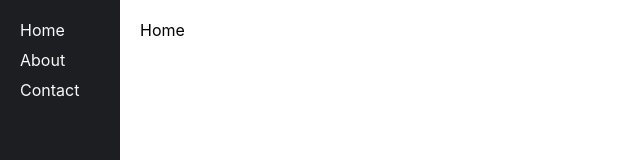
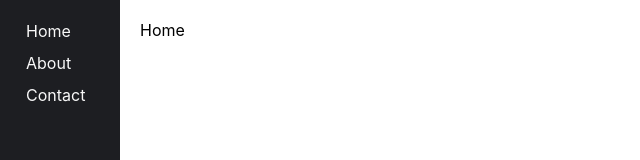
Before and after one commit to frontend-joe/react-wavy-transitions, a React (Create React App) app: page / in a window 1280 px wide. Shown: the top 160 px of the page, without its empty margins (0-640 px from the left). Built offline with nearby package versions, Linux system fonts and the light colour scheme.

Commit message:
fixing reactDOM warning and adding wave color option to wavy-link

```diff
--- a/src/index.css
+++ b/src/index.css
@@ -22,22 +22,6 @@ main {
   padding: 20px;
 }
 
-a {
-  text-decoration: none;
-}
-a:link {
-  color: #f9f9f9;
-}
-a:visited {
-  color: #f9f9f9;
-}
-a:hover {
-  color: #f9f9f9;
-}
-a:active {
-  color: #f9f9f9;
-}
-
 ul {
   display: grid;
   gap: 10px;
--- a/src/layout/Nav.tsx
+++ b/src/layout/Nav.tsx
@@ -4,13 +4,19 @@ export const Nav = () => (
   <nav>
     <ul>
       <li>
-        <WavyLink to="/">Home</WavyLink>
+        <WavyLink to="/" color="#ff44fd">
+          Home
+        </WavyLink>
       </li>
       <li>
-        <WavyLink to="/about">About</WavyLink>
+        <WavyLink to="/about" color="#8f44fd">
+          About
+        </WavyLink>
       </li>
       <li>
-        <WavyLink to="/contact">Contact</WavyLink>
+        <WavyLink to="/contact" color="#2f44fd">
+          Contact
+        </WavyLink>
       </li>
     </ul>
   </nav>
--- a/src/library/WavyContainer.tsx
+++ b/src/library/WavyContainer.tsx
@@ -1,5 +1,3 @@
-import { WavyWaves } from "./WavyWaves";
-
 export const WavyContainer = () => (
   <div id="react-wavy-transitions__container"></div>
 );
--- a/src/library/WavyLink.tsx
+++ b/src/library/WavyLink.tsx
@@ -1,38 +1,42 @@
 import { FC, MouseEvent } from "react";
-import ReactDOM from "react-dom";
+import { createRoot } from "react-dom/client";
 import { useNavigate } from "react-router-dom";
 import { WavyLinkProps } from ".";
 import { WavyWaves } from "./WavyWaves";
 
-export const WavyLink: FC<WavyLinkProps> = ({ to, children }) => {
+export const WavyLink: FC<WavyLinkProps> = ({ to, children, color }) => {
   const navigate = useNavigate();
 
-  const handleClick = (e: MouseEvent<HTMLAnchorElement> | undefined) => {
+  const handleClick = (e: MouseEvent<HTMLButtonElement> | undefined) => {
     e?.preventDefault();
 
     if (!document.getElementById("react-wavy-transitions__waves")) {
       // change the url in address bar
-      window.history.pushState("object or string", "Title", to);
+      window.history.pushState("", "", to);
+
+      // get access to wave container
+      const waves = createRoot(
+        document.getElementById("react-wavy-transitions__container")!
+      );
 
       // show the waves
-      ReactDOM.render(
-        <WavyWaves />,
-        document.getElementById("react-wavy-transitions__container")
-      );
+      waves.render(<WavyWaves color={color} />);
 
       // do the route change
-      setTimeout(() => {
-        navigate(to);
-      }, 750); // duration will be the same as total wave transition
+      setTimeout(() => navigate(to), 750); // half total animation
+
+      // hide the waves
+      setTimeout(() => waves.unmount(), 1500); // total animation
     }
   };
 
   return (
-    <a
-      href={"#"}
-      onClick={(e: MouseEvent<HTMLAnchorElement> | undefined) => handleClick(e)}
+    <button
+      type="button"
+      className="react-wavy-transitions__wavy-link"
+      onClick={(e: MouseEvent<HTMLButtonElement> | undefined) => handleClick(e)}
     >
       {children}
-    </a>
+    </button>
   );
 };
--- a/src/library/WavyWaves.tsx
+++ b/src/library/WavyWaves.tsx
@@ -1,101 +1,21 @@
-import { useEffect, useState } from "react";
-import ReactDOM from "react-dom";
+import { FC, useEffect, useState } from "react";
 import Chart from "react-apexcharts";
 import "./styles.css";
+import { getOptions } from "./options";
 
-const options = {
-  chart: {
-    id: "basic-bar",
-    toolbar: {
-      show: false,
-    },
-    zoom: {
-      enabled: false,
-    },
-    animations: {
-      enabled: true,
-      speed: 1,
-      dynamicAnimation: {
-        speed: 750,
-      },
-      animateGradually: {
-        enabled: true,
-        delay: 0,
-      },
-    },
-  },
-  fill: {
-    opacity: 1,
-    type: "solid",
-  },
-  grid: {
-    show: false,
-    padding: {
-      top: -30,
-      left: -10,
-      bottom: -16,
-      right: 0,
-    },
-  },
-  tooltip: {
-    enabled: false,
-  },
-  dataLabels: {
-    enabled: false,
-  },
-  stroke: {
-    show: false,
-  },
-  xaxis: {
-    labels: {
-      show: false,
-    },
-    dataLabels: {
-      show: false,
-    },
-    markers: {
-      enabled: false,
-    },
-    axisTicks: {
-      show: false,
-    },
-    axisBorder: {
-      show: false,
-    },
-  },
-  yaxis: {
-    max: 3,
-    min: 0,
-    labels: {
-      show: false,
-    },
-    axisTicks: {
-      show: false,
-    },
-    axisBorder: {
-      show: false,
-    },
-  },
+type Props = {
+  color?: string;
 };
 
-export const WavyWaves = () => {
+export const WavyWaves: FC<Props> = ({ color }) => {
   const [seriesA, setSeriesA] = useState<number[]>([3, 1, 2, 1, 3]);
   const [seriesB, setSeriesB] = useState<number[]>([1, 3, 2, 3, 2]);
 
+  const options = getOptions(color!);
+
   useEffect(() => {
     setSeriesB([3, 3, 3, 3, 3]);
-
-    setTimeout(() => {
-      setSeriesA([0, 0, 0, 0, 0]);
-    }, 750);
-
-    setTimeout(() => {
-      const wavyContainer = document.getElementById(
-        "react-wavy-transitions__container"
-      )!;
-
-      ReactDOM.unmountComponentAtNode(wavyContainer);
-    }, 1500);
+    setTimeout(() => setSeriesA([0, 0, 0, 0, 0]), 750); // half total animation
   }, []);
 
   return (
--- a/src/library/index.d.ts
+++ b/src/library/index.d.ts
@@ -3,6 +3,7 @@ import { ReactNode } from "react";
 export type WavyLinkProps = {
   to: string;
   children: ReactNode;
+  color?: string;
 };
 
 export { WavyContainer } from "./WavyContainer";
--- /dev/null
+++ b/src/library/options.ts
@@ -0,0 +1,87 @@
+const options = {
+  chart: {
+    id: "wavy-mcwave-wave",
+    toolbar: {
+      show: false,
+    },
+    zoom: {
+      enabled: false,
+    },
+    animations: {
+      enabled: true,
+      speed: 1,
+      dynamicAnimation: {
+        speed: 750,
+      },
+      animateGradually: {
+        enabled: true,
+        delay: 0,
+      },
+    },
+  },
+  grid: {
+    show: false,
+    padding: {
+      top: -30,
+      left: -10,
+      bottom: -16,
+      right: 0,
+    },
+  },
+  fill: {
+    opacity: 1,
+    type: "solid",
+    colors: [""],
+  },
+  tooltip: {
+    enabled: false,
+  },
+  dataLabels: {
+    enabled: false,
+  },
+  stroke: {
+    show: false,
+  },
+  xaxis: {
+    labels: {
+      show: false,
+    },
+    dataLabels: {
+      show: false,
+    },
+    markers: {
+      enabled: false,
+    },
+    axisTicks: {
+      show: false,
+    },
+    axisBorder: {
+      show: false,
+    },
+  },
+  yaxis: {
+    max: 3,
+    min: 0,
+    labels: {
+      show: false,
+    },
+    axisTicks: {
+      show: false,
+    },
+    axisBorder: {
+      show: false,
+    },
+  },
+};
+
+export const getOptions = (color: string = "#8f44fd") => {
+  if (color) {
+    options.fill = {
+      opacity: 1,
+      type: "solid",
+      colors: [color],
+    };
+  }
+
+  return options;
+};
--- a/src/library/styles.css
+++ b/src/library/styles.css
@@ -16,6 +16,15 @@ body {
   animation: move-down 1.5s infinite ease-in-out;
 }
 
+.react-wavy-transitions__wavy-link {
+  background: transparent;
+  border: 0;
+  color: #f9f9f9;
+  font-family: inherit;
+  font-size: 1rem;
+  cursor: pointer;
+}
+
 .react-wavy-transitions__top,
 .react-wavy-transitions__bottom {
   flex: 1 1 50%;
```
